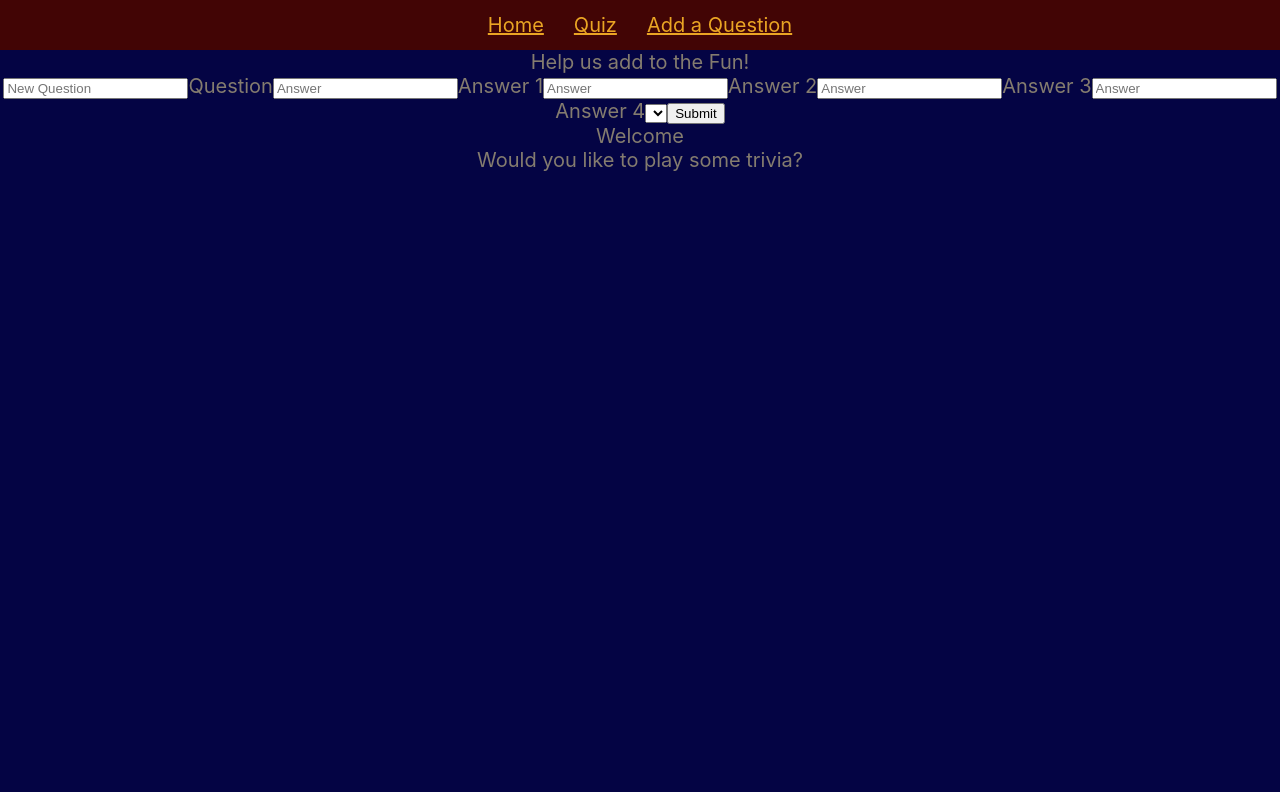
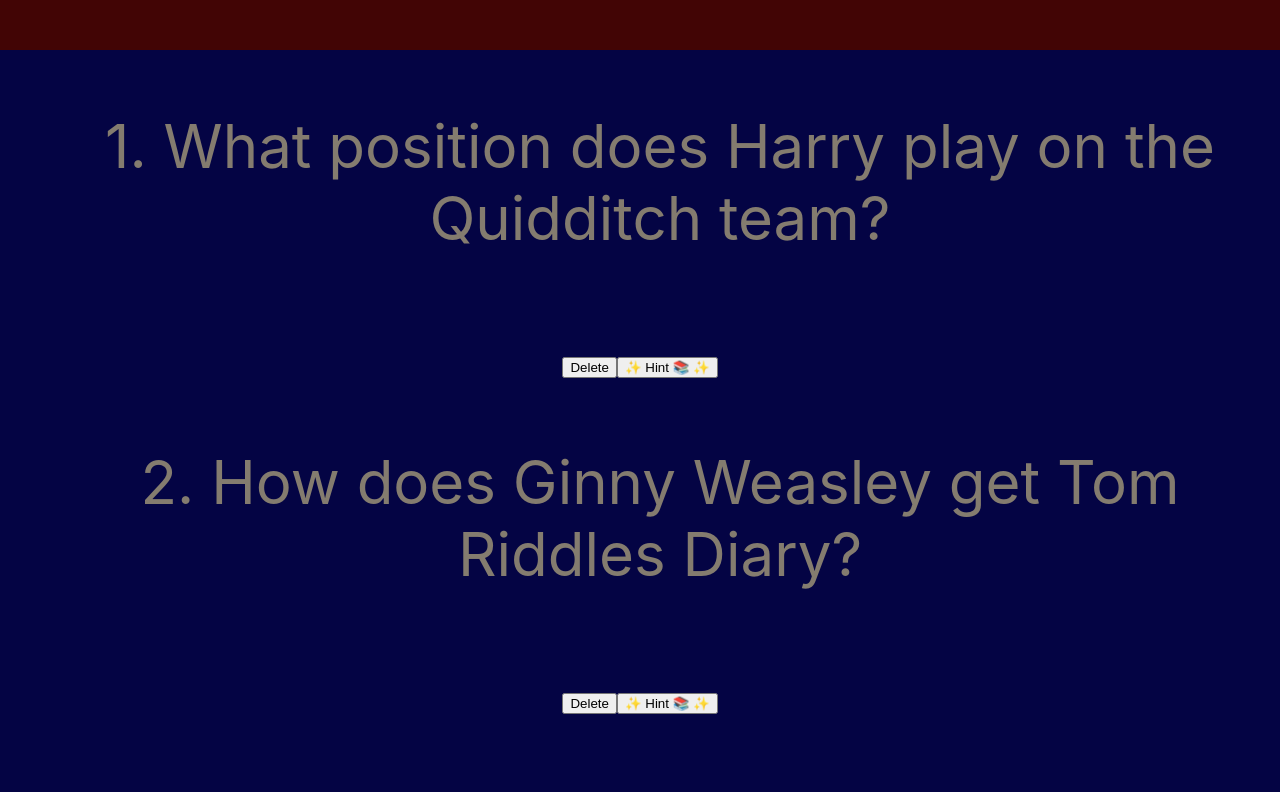
Before and after one commit to Ambarpg80/wizdom-project, a React (Create React App) app: page /form in a window 1280 px wide. Shown: the top 792 px of the page. Built offline with nearby package versions, Linux system fonts and the light colour scheme; data requests are answered from the project's data file.

Commit message:
deleted second db.json created accidentally to clear confusion

```diff
--- a/db.json
+++ b/db.json
@@ -83,249 +83,6 @@
         "Bill"
       ],
       "correctIndex": 1
-    },
-    {
-      "question": "",
-      "answer1": "",
-      "answer2": "",
-      "answer3": "",
-      "answer4": "",
-      "correctIndex": 0,
-      "id": 8
-    },
-    {
-      "question": "",
-      "answer1": "",
-      "answer2": "",
-      "answer3": "",
-      "answer4": "",
-      "correctIndex": 0,
-      "id": 9
-    },
-    {
-      "question": "",
-      "answer1": "",
-      "answer2": "",
-      "answer3": "",
-      "answer4": "",
-      "correctIndex": 0,
-      "id": 10
-    },
-    {
-      "question": "",
-      "answer1": "",
-      "answer2": "",
-      "answer3": "",
-      "answer4": "",
-      "correctIndex": 0,
-      "id": 11
-    },
-    {
-      "question": "",
-      "answer1": "",
-      "answer2": "",
-      "answer3": "",
-      "answer4": "",
-      "correctIndex": 0,
-      "id": 12
-    },
-    {
-      "question": "",
-      "answer1": "",
-      "answer2": "",
-      "answer3": "",
-      "answer4": "",
-      "correctIndex": 0,
-      "id": 13
-    },
-    {
-      "question": "",
-      "answer1": "",
-      "answer2": "",
-      "answer3": "",
-      "answer4": "",
-      "correctIndex": 0,
-      "id": 14
-    },
-    {
-      "question": "",
-      "answer1": "",
-      "answer2": "",
-      "answer3": "",
-      "answer4": "",
-      "correctIndex": 0,
-      "id": 15
-    },
-    {
-      "question": "",
-      "answer1": "",
-      "answer2": "",
-      "answer3": "",
-      "answer4": "",
-      "correctIndex": 0,
-      "id": 16
-    },
-    {
-      "question": "",
-      "answer1": "",
-      "answer2": "",
-      "answer3": "",
-      "answer4": "",
-      "correctIndex": 0,
-      "id": 17
-    },
-    {
-      "question": "",
-      "answers": [
-        "",
-        "",
-        "",
-        ""
-      ],
-      "correctIndex": 0,
-      "id": 18
-    },
-    {
-      "question": "",
-      "answers": [
-        "",
-        "",
-        "",
-        ""
-      ],
-      "correctIndex": 0,
-      "id": 19
-    },
-    {
-      "question": "",
-      "answers": [
-        "",
-        "",
-        "",
-        ""
-      ],
-      "correctIndex": 0,
-      "id": 20
-    },
-    {
-      "question": "",
-      "answers": [
-        "",
-        "",
-        "",
-        ""
-      ],
-      "correctIndex": 0,
-      "id": 21
-    },
-    {
-      "question": "",
-      "answers": [
-        "",
-        "",
-        "",
-        ""
-      ],
-      "correctIndex": 0,
-      "id": 22
-    },
-    {
-      "question": "",
-      "answers": [
-        "",
-        "",
-        "",
-        ""
-      ],
-      "correctIndex": 0,
-      "id": 23
-    },
-    {
-      "question": "",
-      "answers": [
-        "",
-        "",
-        "",
-        ""
-      ],
-      "correctIndex": 0,
-      "id": 24
-    },
-    {
-      "question": "",
-      "answers": [
-        "",
-        "",
-        "",
-        ""
-      ],
-      "correctIndex": 0,
-      "id": 25
-    },
-    {
-      "question": "",
-      "answers": [
-        "",
-        "",
-        "",
-        ""
-      ],
-      "correctIndex": 0,
-      "id": 26
-    },
-    {
-      "answers": [
-        null,
-        null,
-        null,
-        null
-      ],
-      "id": 27
-    },
-    {
-      "answers": [
-        null,
-        null,
-        null,
-        null
-      ],
-      "id": 28
-    },
-    {
-      "answers": [
-        null,
-        null,
-        null,
-        null
-      ],
-      "id": 29
-    },
-    {
-      "answers": [
-        null,
-        null,
-        null,
-        null
-      ],
-      "id": 30
-    },
-    {
-      "answers": [
-        null,
-        null,
-        null,
-        null
-      ],
-      "id": 31
-    },
-    {
-      "answers": [
-        null,
-        null,
-        null,
-        null
-      ],
-      "id": 32
     }
   ]
 }
--- a/src/App.js
+++ b/src/App.js
@@ -1,37 +1,41 @@
-import React, {useEffect, useState} from 'react';
+import React from 'react';
 import './App.css';
-import NavBar from "./components/NavBar";
+// import NavBar from "./components/NavBar";
 // import Homepage from "./components/Homepage.js";
-import TriviaForm from "./components/TriviaForm"
+// import TriviaForm from "./components/TriviaForm"
 import TriviaList from "./components/TriviaList"
-import { Switch, Route} from "react-router-dom";
+// import { Switch, Route} from "react-router-dom";
 
 
 function App() {
-  const [questions, setQuestions] = useState([])
+  // const [triviaData, setTriviaData] = useState([])
 
-  useEffect(()=>{
-        fetch('http://localhost:3000/trivia')
-        .then(res => res.json())
-        .then(trivia => setQuestions(trivia))
-    },[])
+  // useEffect(()=>{
+  //       fetch('http://localhost:3000/trivia')
+  //       .then(res => res.json())
+  //       .then(data => setTriviaData(data))
+  //   },[])
+  // console.log(triviaData)
+  // function handleAddQuestion(newQuestion){
+  //   setQuestions([...questions, newQuestion])
+  // }
 
   return (
     <div className="App">
       <header  className="App-header">
-        <NavBar />
+        {/* <NavBar /> */}
       </header>
-      <Switch>
+      {/* <Switch> */}
         {/* <Route exact path="/">
           <Homepage questions={questions} setQuestions={setQuestions}/>
         </Route> */}
-        <Route path="/quiz">
-          <TriviaList questions={questions}  />
-        </Route>
-        <Route path="/form">
-          <TriviaForm questions={questions} setQuestions={setQuestions} />
-        </Route>
-      </Switch>
+        {/* <Route path="/quiz"> */}
+          <TriviaList  />
+        {/* </Route> */}
+        {/* <Route path="/form"> */}
+          {/* <TriviaForm questions={questions} onAddQuestion={handleAddQuestion} /> */}
+        {/* </Route> */}
+      {/* </Switch> */}
       <div className="container">
             Welcome <br/>
             Would you like to play some trivia?
--- a/src/components/TriviaForm.js
+++ b/src/components/TriviaForm.js
@@ -1,6 +1,6 @@
 import React, {useState} from "react";
 
-function TriviaForm({questions, setQuestions}) {
+function TriviaForm({questions, onAddQuestion}) {
    const [formData, setFormData] = useState({
     question: "",
     answer1: "",
@@ -9,14 +9,19 @@ function TriviaForm({questions, setQuestions}) {
     answer4: "",
     correctIndex: 0
    })
+  const [categoryAnswer, setCategoryAnswer] =useState(formData.answer1)
 
-   function handleChange(e){
+   function handleCategoryChange(e){
+    setCategoryAnswer(e.target.value)
+   }
+
+   function handleInputChange(e){
     setFormData(e.target.value)
    }
 
    function handleSubmit(e){
     e.preventDefault();
-    setFormData(e.target.value)
+    //setFormData(e.target.value)
     fetch("http://localhost:3000/trivia",{
         method: "POST",
         headers:{
@@ -34,7 +39,7 @@ function TriviaForm({questions, setQuestions}) {
         })
     })
     .then(res => res.json())
-    .then(()=>setQuestions([...questions, formData]))
+    .then(()=>onAddQuestion(questions.formData))
 
    }
 
@@ -44,28 +49,28 @@ function TriviaForm({questions, setQuestions}) {
         <div className="container"> Help us add to the Fun! </div>
         <div className="container">
         <form onClick={handleSubmit}>
-            <input placeholder="New Question" value={formData.question} onChange={handleChange}></input>
+            <input placeholder="New Question" value={formData.question} onChange={handleInputChange}></input>
                 <label>Question</label>
 
-            <input placeholder="Answer" value={formData.answer1} onChange={handleChange}></input>
+            <input placeholder="Answer" value={formData.answer1} onChange={handleInputChange}></input>
                 <label>Answer 1</label>
 
-            <input placeholder="Answer" value={formData.answer2} onChange={handleChange}></input>
+            <input placeholder="Answer" value={formData.answer2} onChange={handleInputChange}></input>
                 <label>Answer 2</label>
 
-            <input placeholder="Answer" value={formData.answer3} onChange={handleChange}></input>
+            <input placeholder="Answer" value={formData.answer3} onChange={handleInputChange}></input>
                 <label>Answer 3</label>
 
-            <input placeholder="Answer" value={formData.answer4} onChange={handleChange}></input>
+            <input placeholder="Answer" value={formData.answer4} onChange={handleInputChange}></input>
                 <label>Answer 4</label>
 
-            <select value={formData.correctIndex} onChange={handleChange} placeholder="Correct Answer">
-                <option value={formData.answer1}>{formData.answer1}</option>
-                <option value={formData.answer2}>{formData.answer2}</option>
-                <option value={formData.answer3}>{formData.answer3}</option>
-                <option value={formData.answer4}>{formData.answer4}</option>
+            <select value={formData.correctIndex} onChange={handleCategoryChange} >
+                <option value={categoryAnswer}>{formData.answer1}</option>
+                <option value={categoryAnswer}>{formData.answer2}</option>
+                <option value={categoryAnswer}>{formData.answer3}</option>
+                <option value={categoryAnswer}>{formData.answer4}</option>
             </select>
-            <button type="submit">Submit</button>
+            <button type="submit" value="Submit">Submit</button>
         </form>
         </div>
       </div>
--- a/src/components/TriviaList.js
+++ b/src/components/TriviaList.js
@@ -1,18 +1,25 @@
-import React  from "react";
+import React  , {useEffect, useState} from "react";
 import TriviaQuestion from "./TriviaQuestion"
 
-function TriviaList({questions}) {
-    // const [questions, SetQuestions] = useState([])
+function TriviaList() {
 
-    // useEffect(()=>{
-    //     fetch('http://localhost:3000/trivia')
-    //     .then(res => res.json())
-    //     .then(trivia => SetQuestions(trivia))
-    // },[])
+    const [triviaData, setTriviaData] = useState([])
 
+    useEffect(()=>{
+        fetch('http://localhost:3000/trivia')
+        .then(res => res.json())
+        .then(data => setTriviaData(data))
+    },[])
+
+    function deleteQuestion(id){
+     const filteredQuestionList = triviaData.filter(trivia => trivia.id !== id)
+     setTriviaData(filteredQuestionList)
+    }
+
+  console.log(triviaData)
     return (
         <div >
-          {questions.map(prompt => <div key={prompt.id} ><TriviaQuestion prompt={prompt} /> </div> )}
+          {triviaData.map(trivia => <TriviaQuestion key={trivia.id} trivia={trivia} onDelete={deleteQuestion} />  )}
          </div>
     )
 }
--- a/src/components/TriviaQuestion.js
+++ b/src/components/TriviaQuestion.js
@@ -1,18 +1,30 @@
 import React from "react";
 
-function TriviaQuestion({prompt}) {
-    console.log(prompt)
-    const {id, question, hint, answers} = prompt
+function TriviaQuestion({trivia, onDelete}) {
+    console.log(trivia)
+    // style={{listStyleType: "none" , margin: "3px"}}
+    const {id, question, hint, answers} = trivia
+    // const triviaAnswers = answers.map((answer, index) => {
+    //   return (<li key={answer[index]} value={answer}>
+    //             {answer}
+    //           </li> )
+      //   }
+      // )
+
+    function handleDelete(e){
+      fetch(`http://localhost:3000/trivia/${id}`,{
+        method: "DELETE"
+      })
+      onDelete(e.target.value)
+    }
+
 
     return (
         <div className="App">
            <ul>{id}. {question}
-            {answers.map(answer =>
-              <li key={answer} style={{listStyleType: "none" , margin: "3px"}}>
-                <button > {answer} </button>
-              </li>
-            )}
+            {/* {triviaAnswers} */}
            </ul>
+           <button value={id} onClick={handleDelete}>Delete</button>
            <button value={hint}> ✨ Hint 📚 ✨ </button>
         </div>
     )
--- a/src/index.js
+++ b/src/index.js
@@ -3,13 +3,13 @@ import ReactDOM from 'react-dom/client';
 import './index.css';
 import App from './App';
 import reportWebVitals from './reportWebVitals';
-import { BrowserRouter } from "react-router-dom";
+// import { BrowserRouter } from "react-router-dom";
 
 const root = ReactDOM.createRoot(document.getElementById('root'));
 root.render(
-  <BrowserRouter>
+  // <BrowserRouter>
     <App />
-  </BrowserRouter>
+  // </BrowserRouter>
 );
 
 // If you want to start measuring performance in your app, pass a function
```
Also changed, not shown: src/db.json (deleted, +0 -88 lines).
